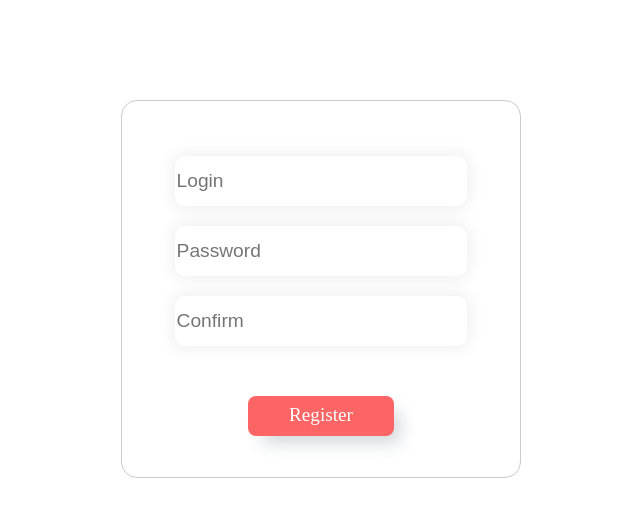
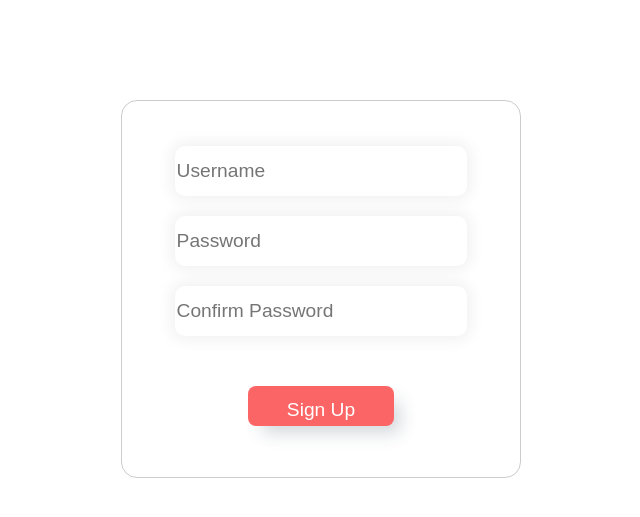
Before and after one commit to alladinattar/contacts-book, a Flask app: page /signup in a window 1280 px wide. Shown: the part 100-617 px from the top of the page, without its empty margins (319-959 px from the left). Run offline with Flask 2, Linux system fonts and the light colour scheme.

Commit message:
fix form for signup

```diff
--- a/app/__init__.py
+++ b/app/__init__.py
@@ -2,6 +2,6 @@ from flask import Flask
 from flask_login import LoginManager
 app = Flask(__name__)
 app.secret_key = b'helloworld'
-
+app.config["SECRET_KEY"] = "fsdfa"
 
 from app import routes
--- a/app/forms.py
+++ b/app/forms.py
@@ -1,8 +1,16 @@
 from flask_wtf import FlaskForm
 from wtforms import StringField, PasswordField, SubmitField
 from wtforms.validators import DataRequired
+
 
 class LoginForm(FlaskForm):
     username = StringField('Username', validators=[DataRequired()])
     password = PasswordField('Password', validators=[DataRequired()])
     submit = SubmitField('Sign In')
+
+
+class SignUpForm(FlaskForm):
+    username = StringField('Username', validators=[DataRequired()])
+    password = PasswordField('Password', validators=[DataRequired()])
+    confirm = PasswordField('Confirm Password', validators=[DataRequired()])
+    submit = SubmitField('Sign Up')
--- a/app/routes.py
+++ b/app/routes.py
@@ -1,37 +1,24 @@
-from flask import render_template, request, session, redirect, url_for
+from flask import render_template, request, session, redirect, url_for, flash
 from app import app
-from app.forms import LoginForm
+from app.forms import LoginForm, SignUpForm
 
 @app.route("/")
 def home():
     return render_template("index.html")
 
-@app.route("/login")
+@app.route("/login", methods=["POST", "GET"])
 def login():
+    if request.method == "POST":
+        return "POST"
     form = LoginForm()
     return render_template("login.html", form=form)
 
-@app.route("/signup")
+
+@app.route("/signup", methods=["POST", "GET"])
 def signup():
-    return render_template("register.html")
-
-@app.route('/auth/signup', methods=["POST"])
-def auth_signup():
-    username = request.form["username"]
-    password = request.form["password"]
-    cofirm = request.form['confirm']
+    form = SignUpForm()
+    if form.validate_on_submit():
+        return redirect(url_for('home'))
 
 
-@app.route("/auth/login", methods=["POST"])
-def auth_login():
-    if request.method == "POST":
-        username = request.form["username"]
-        password = request.form["password"]
-        if username in session:
-            return redirect(url_for('/'))
-        if check_user(username, password):
-            session['authorized'] = 'true'
-            return url_for('/')
-
-
-    return redirect('/')
+    return render_template("register.html", form=form)
--- a/app/templates/login_base.html
+++ b/app/templates/login_base.html
@@ -19,7 +19,7 @@
 
     </div>
     <div class="inputform">
-{% block content %} {% endblock %}
+        {% block content %} {% endblock %}
     </div>
 </div>
 </body>
--- a/app/templates/register.html
+++ b/app/templates/register.html
@@ -1,11 +1,10 @@
 {% extends "login_base.html" %}
 {%  block content %}
-      <form action="auth/signup" method="post" id="form">
-        <input type="text" placeholder="Login" name="username">
-        <input type="password" placeholder="Password" name="password">
-        <input type="password" placeholder="Confirm" name="confirm">
-        <div class="button">
-          <a type="submit" onclick="document.getElementById('form').submit(); return false;">Register</a>
-        </div>
+      <form action="" method="post" id="form" novalidate>
+          {{ form.hidden_tag() }}
+          {{ form.username(placeholder="Username") }}
+          {{ form.password(placeholder="Password") }}
+          {{ form.confirm(placeholder="Confirm Password") }}
+          {{ form.submit(class="button") }}
       </form>
 {% endblock %}
```
Also changed, not shown: app/templates/login.html (+4 -5 lines).
